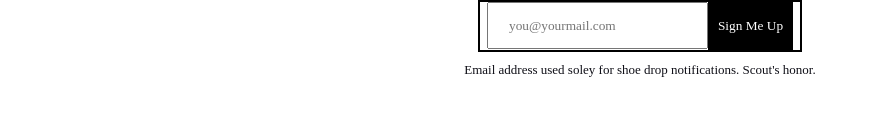
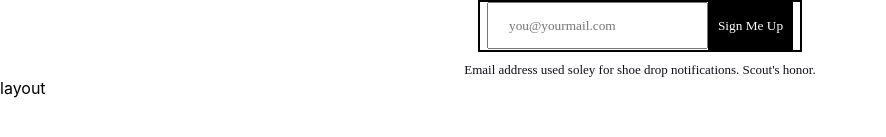
Before and after one commit to heytemisan/cryptoSneaks, a React (Vite) app: page / in a window 1280 px wide. Shown: the part 261-398 px from the top of the page, without its empty margins (0-886 px from the left). Built offline with nearby package versions, Linux system fonts and the light colour scheme; a web font is replaced by a local one.

Commit message:
updated SubHeader.jsx

```diff
--- a/src/App.jsx
+++ b/src/App.jsx
@@ -1,6 +1,7 @@
 import React from 'react';
 import './App.css'
 import Header from './components/Header';
+import Layout from './components/Layout';
 
 
 function App() {
@@ -8,6 +9,7 @@ function App() {
   return (
     <div className="App">
         <Header/>
+        <Layout/>
     </div>
   )
 }
--- /dev/null
+++ b/src/components/Layout.jsx
@@ -0,0 +1,16 @@
+import React from 'react'
+import styled from 'styled-components';
+
+const Grid = styled.div `
+    display:grid;
+`
+
+const Layout = () => {
+    return (
+        <Grid>
+            layout
+        </Grid>
+    )
+}
+
+export default Layout
```
